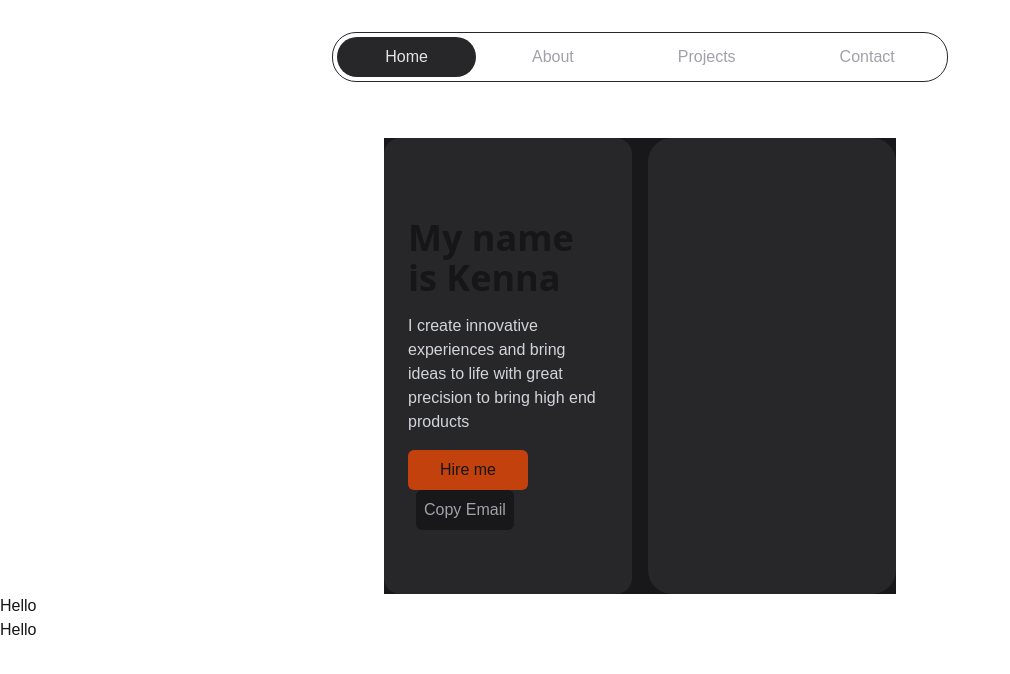
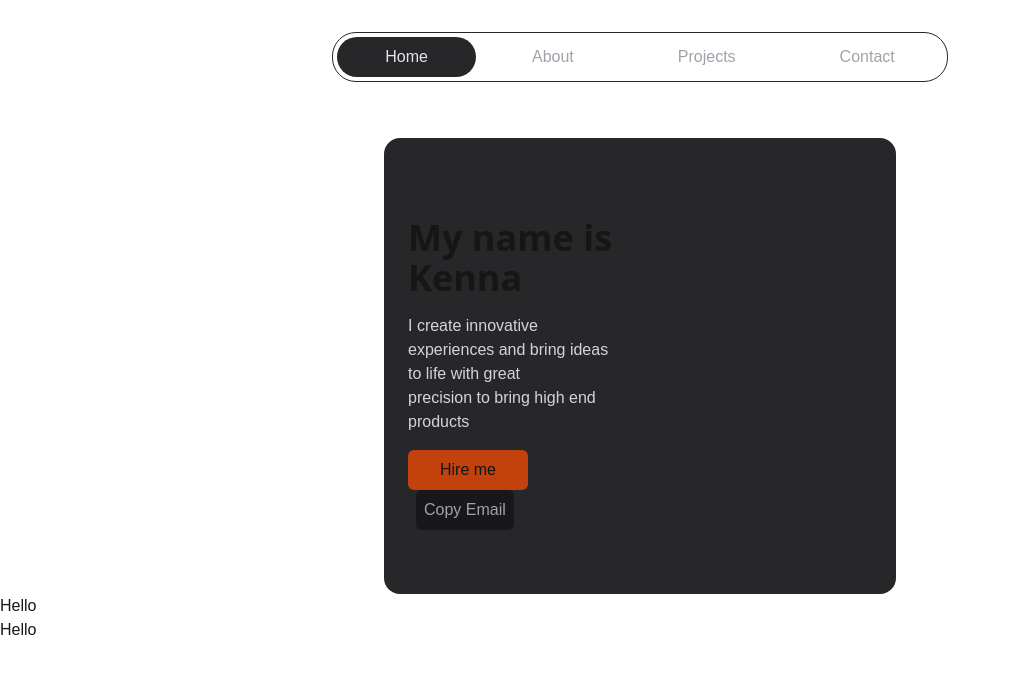
Before and after one commit to kennataddese6/portfolio, a Next.js app: page / in a window 1280 px wide. Shown: the top 674 px of the page, without its empty margins (0-1010 px from the left). Built offline with nearby package versions, Linux system fonts and the light colour scheme.

Commit message:
add hero text

```diff
--- a/app/page.tsx
+++ b/app/page.tsx
@@ -6,8 +6,8 @@ export default function Home() {
   return (
     <>
       <Navbar />
-      <section className="bg-zinc-900 grid grid-cols-2 gap-4 lg:mx-96 mt-6">
-        <div className="bg-zinc-800 px-6 py-16 rounded-2xl">
+      <section className="bg-zinc-800 grid grid-cols-2 rounded-2xl lg:mx-96 mt-6">
+        <div className="px-6 py-16 ">
           <h1 className="text-4xl font-sans my-4 font-bold">
             My name is Kenna
           </h1>
@@ -23,7 +23,7 @@ export default function Home() {
             Copy Email
           </button>
         </div>
-        <div className="bg-zinc-800 px-6 py-8 rounded-3xl"></div>
+        <div className="px-6 py-8 "></div>
       </section>
 
       <section>Hello</section>
```
